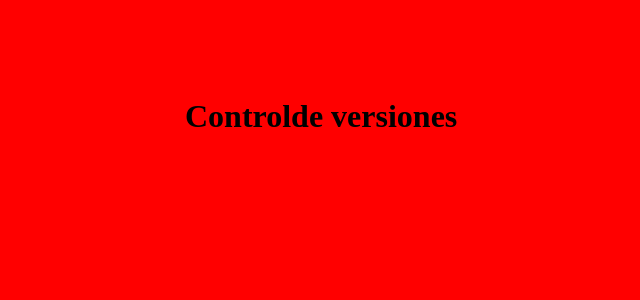
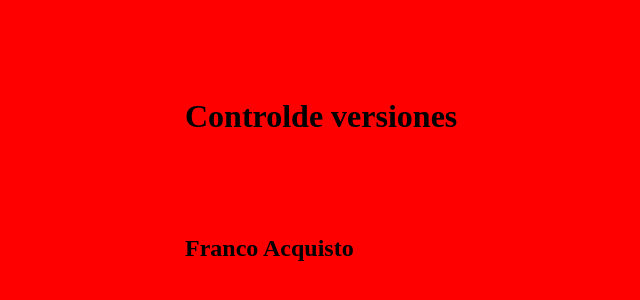
Before and after one commit to Parral-Miguel/TP_SO_I4_Equipo_100, a plain HTML site: page index.html in a window 1280 px wide. Shown: the part 102-402 px from the top of the page, without its empty margins (115-755 px from the left). Drawn offline with Linux system fonts and the light colour scheme.

Commit message:
Agrego nombre y apellido y el archivo favicon

```diff
--- a/index.html
+++ b/index.html
@@ -8,5 +8,6 @@
 </head>
 <body>
 <h1>Controlde versiones</h1>
+<h2>Franco Acquisto</h2>
 </body>
 </html>
```
Also changed, not shown: favicon.ico.
